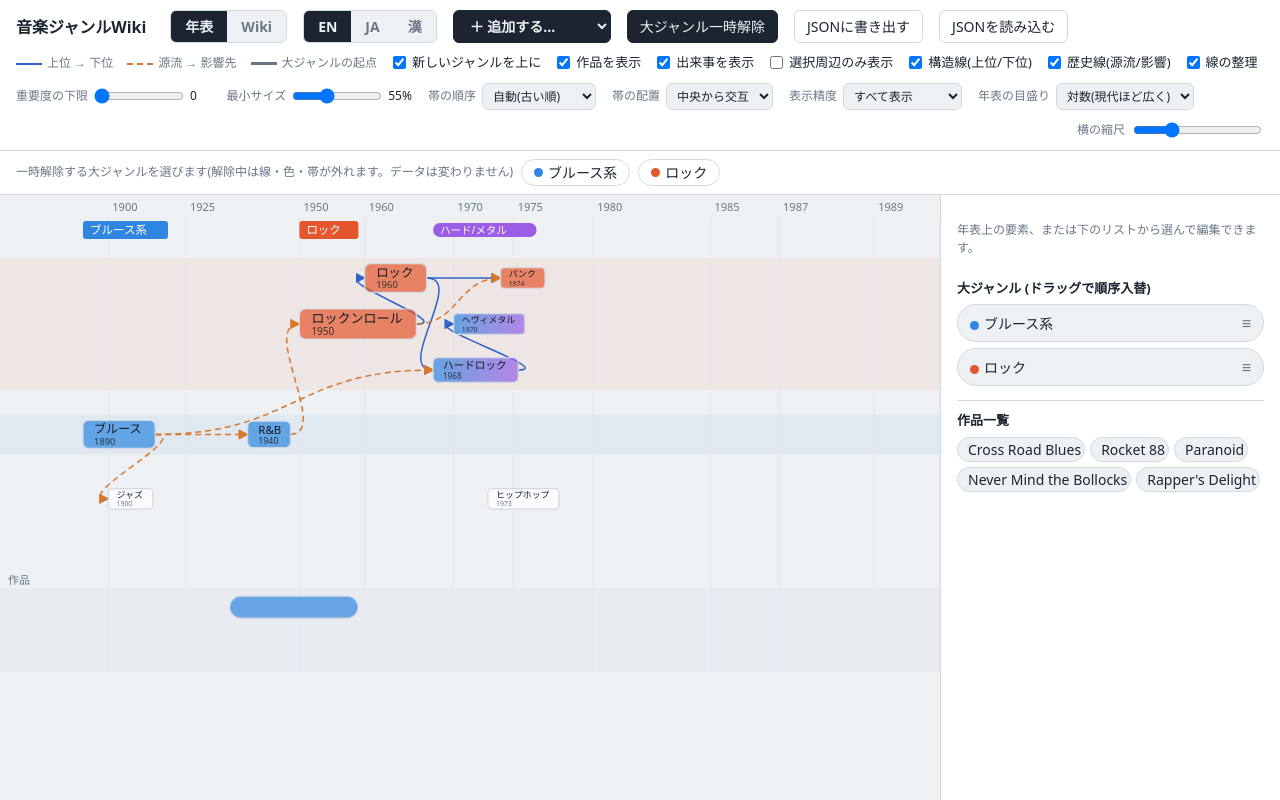
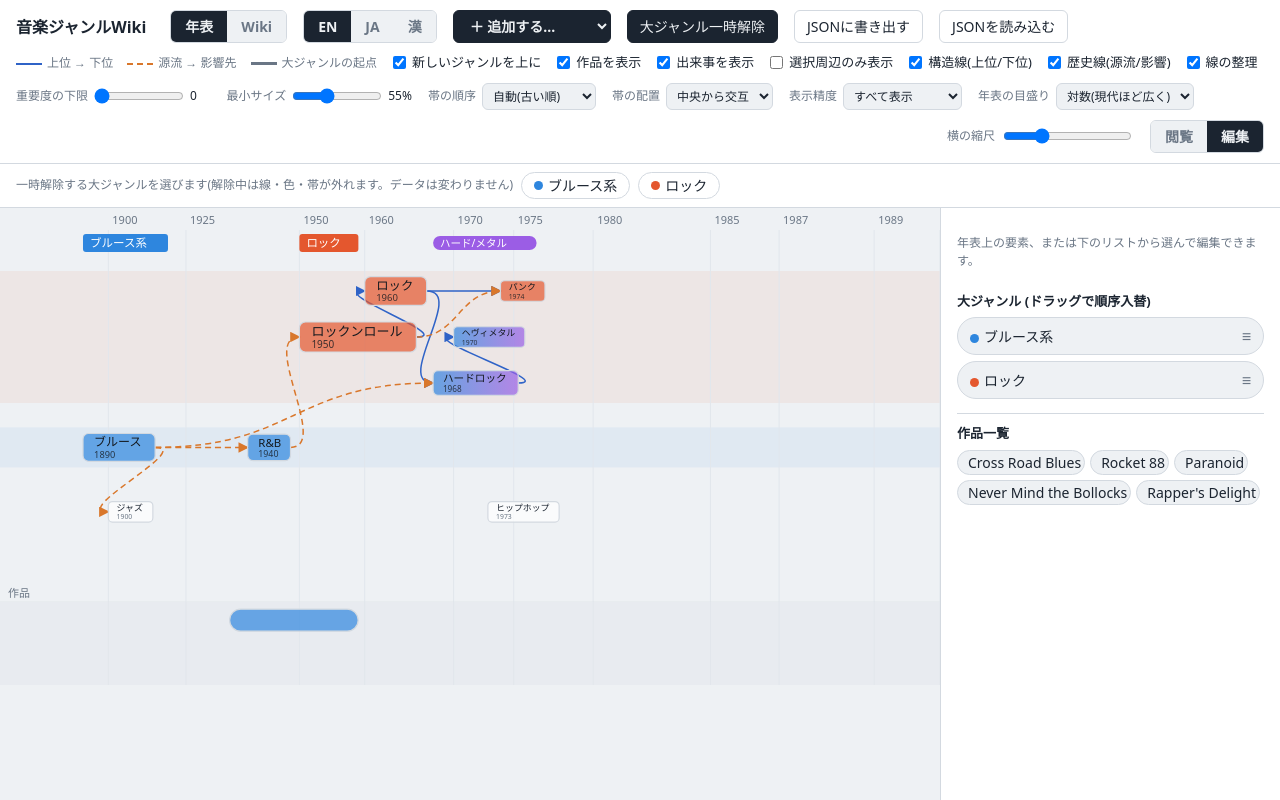
Before and after one commit to zatto13/music-genre-wiki, a plain HTML site: page index.html in a window 1280 px wide. Both pictures are taken after a click on the button "大ジャンル一時解除". Drawn offline with Linux system fonts and the light colour scheme.

Commit message:
スマホ対応2

```diff
--- a/css/wiki.css
+++ b/css/wiki.css
@@ -400,3 +400,8 @@ body.wiki-mode .tl-only {
     gap: 6px;
   }
 }
+
+/* 閲覧モード時は編集系UIを非表示にする */
+body.readonly-mode .edit-only {
+  display: none !important;
+}
--- a/index.html
+++ b/index.html
@@ -50,12 +50,16 @@
       <label class="vopt tl-only" title="すべての日付をここまで粗く扱います(項目ごとの精度より細かくはなりません)">表示精度 <select id="precCap"><option value="d">すべて表示</option><option value="m">月まで</option><option value="y">年まで</option><option value="q">年代の時期まで</option><option value="x">年代まで</option></select></label>
       <label class="vopt tl-only" title="新しい時代ほど間隔を広げます">年表の目盛り <select id="axisMode"><option value="log">対数(現代ほど広く)</option><option value="sqrt">平方根(ゆるやか)</option><option value="linear">線形</option></select></label>
       <span class="zoom tl-only">横の縮尺 <input type="range" id="zoom" min="2" max="24" value="8"></span>
+      <div class="mode-switch view-mode-switch" role="group" aria-label="閲覧・編集モード">
+        <button id="modeRead" data-readonly="1" title="誤編集を防いで閲覧に集中">閲覧</button>
+        <button id="modeEdit" data-readonly="0" title="ジャンルや記事の編集を有効化">編集</button>
+      </div>
     </header>
     <div id="relbar" hidden></div>
     <main>
       <div id="tl"></div>
       <div id="wiki" hidden></div>
-      <aside id="panel"></aside>
+      <aside id="panel" class="edit-only"></aside>
     </main>
     <script src="js/data.js"></script>
     <script src="js/state.js"></script>
--- a/js/panel.js
+++ b/js/panel.js
@@ -3,6 +3,7 @@ function relList(g, d) {
   const other = d.me === 'a' ? 'b' : 'a';
   return db.edges.map((e,i) => ({e,i})).filter(x => x.e.t === d.t && x.e[d.me] === g.id && getEntity(x.e[other]));
 }
+
 function subsHtml(m, mem) {
   const cards = m.subs.map(sb => {
     const roots = sb.roots.map(gen).filter(Boolean);
--- a/js/wiki.js
+++ b/js/wiki.js
@@ -562,3 +562,30 @@ function syncModeClass() {
   document.body.classList.toggle('wiki-mode', isWiki);
 }
 syncModeClass();
+
+function syncReadonlyMode() {
+  const isReadonly = Boolean(typeof viewOpt !== 'undefined' && viewOpt.readonly);
+  document.body.classList.toggle('readonly-mode', isReadonly);
+  if ($('#modeRead')) {
+    $('#modeRead').classList.toggle('active', isReadonly);
+    $('#modeRead').setAttribute('aria-pressed', isReadonly ? 'true' : 'false');
+  }
+  if ($('#modeEdit')) {
+    $('#modeEdit').classList.toggle('active', !isReadonly);
+    $('#modeEdit').setAttribute('aria-pressed', !isReadonly ? 'true' : 'false');
+  }
+}
+
+document.addEventListener('click', ev => {
+  const btn = ev.target.closest('[data-readonly]');
+  if (!btn) return;
+  viewOpt.readonly = btn.dataset.readonly === '1';
+  if (typeof saveView === 'function') saveView();
+  syncReadonlyMode();
+});
+
+// 初期ロード時にも反映
+if (typeof viewOpt !== 'undefined' && viewOpt.readonly === undefined) {
+  viewOpt.readonly = false;
+}
+syncReadonlyMode();
```
